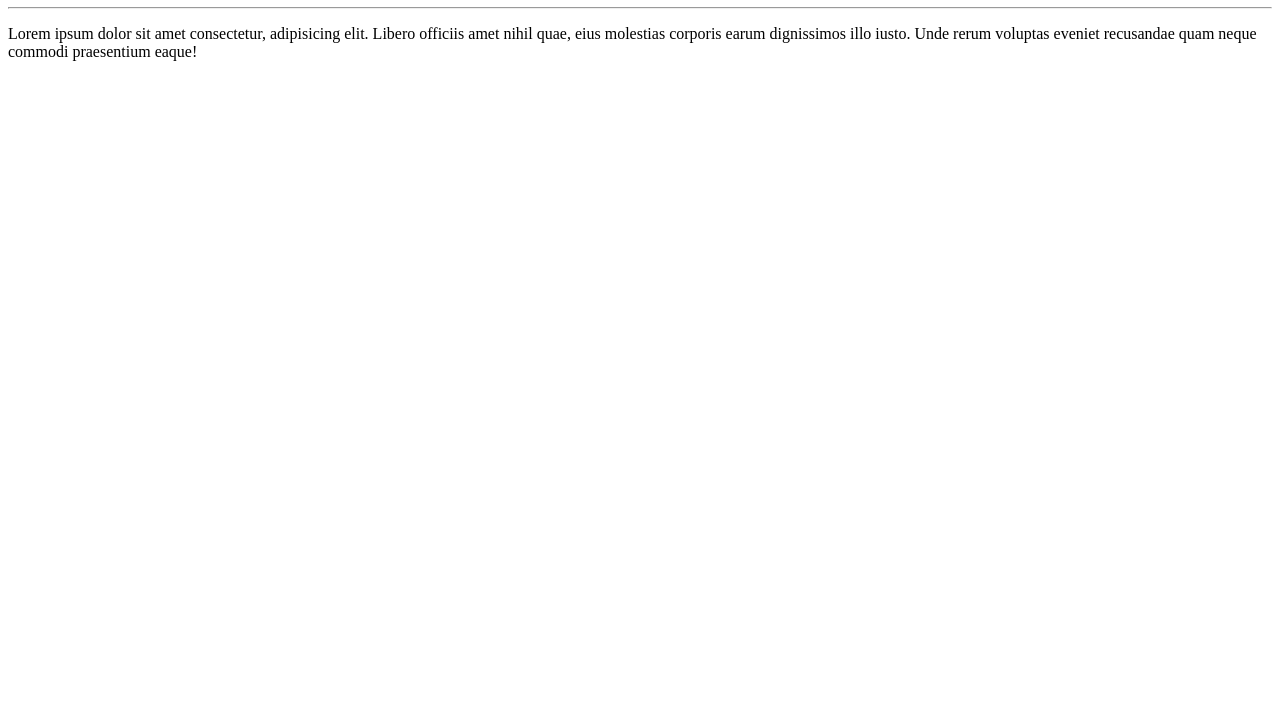
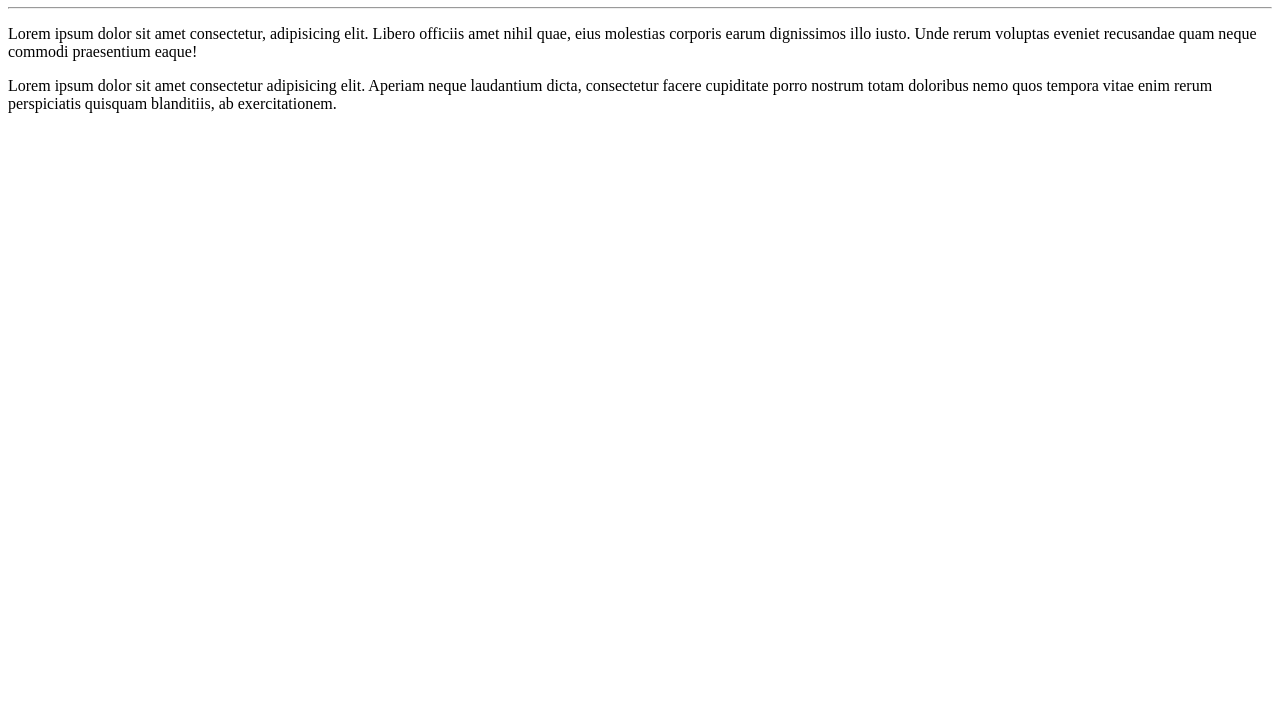
Before and after one commit to AlexandreDresch/Ola-Mundo, a plain HTML site: page site-exemplo/index.html in a window 1280 px wide. Shown: the part 73-800 px from the top of the page. Drawn offline with Linux system fonts and the light colour scheme.

Commit message:
Adicionei um parágrafo

```diff
--- a/site-exemplo/index.html
+++ b/site-exemplo/index.html
@@ -15,6 +15,9 @@
         corporis earum dignissimos illo iusto. Unde rerum voluptas eveniet recusandae quam neque commodi praesentium
         eaque!</p>
 
+    <p>Lorem ipsum dolor sit amet consectetur adipisicing elit. Aperiam neque laudantium dicta, consectetur facere
+        cupiditate porro nostrum totam doloribus nemo quos tempora vitae enim rerum perspiciatis quisquam blanditiis, ab
+        exercitationem.</p>
 </body>
 
 </html>
```
